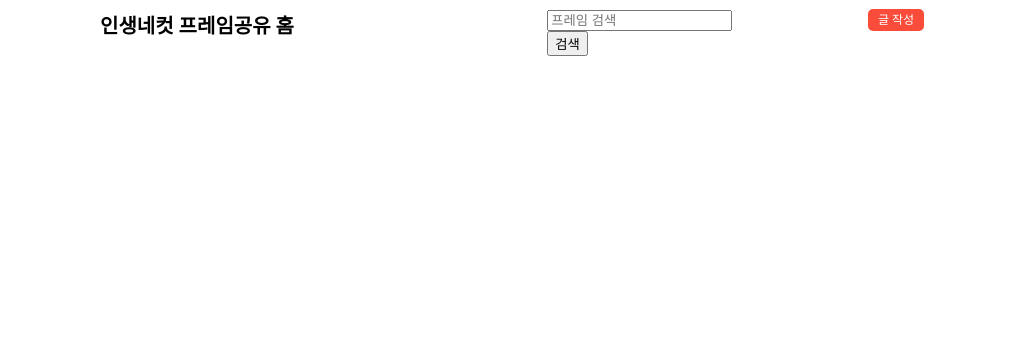
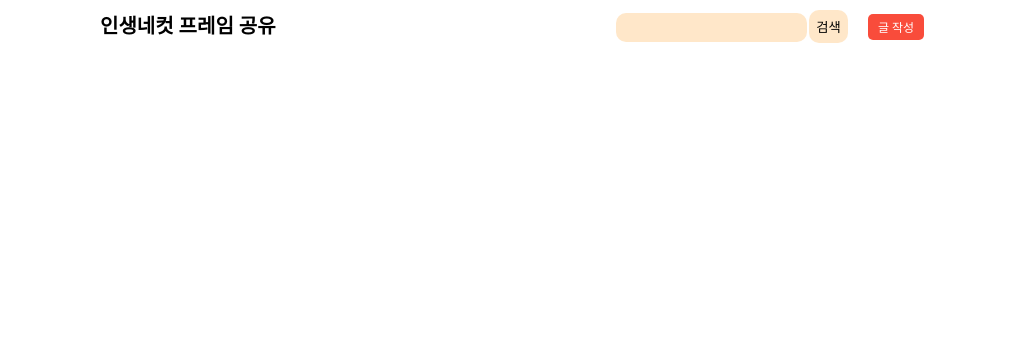
Before and after one commit to piro17-Archive/FilmArchive, a Django app: page /frame in a window 1024 px wide. Shown: the part 100-440 px from the top of the page. Run offline with Django 4.2, Linux system fonts and the light colour scheme; data that the repository does not hold is empty; some libraries are stand-ins or nearby versions.

Commit message:
[design] frame search css

```diff
--- a/static/css/frame.css
+++ b/static/css/frame.css
@@ -64,12 +106,29 @@
   .frame__title {
     font-size: 1.7rem;
     font-weight: 800;
-    width: 70%;
+    width: 40%;
   }
 
-  .frame__letter {
-    width: 30%;
-    text-align: right;
+  .frame__right {
+    display: flex;
+    align-items: center;
+    justify-content: right;
+    width: 60%;
+  }
+
+  .frame__right .frame__search {
+    margin-right: 2rem;
+  }
+
+  .frame__right .frame__search input {
+    background-color: var(--main-skin);
+    border: none;
+    padding: 0.7rem;
+    border-radius: 1rem;
+  }
+
+  .frame__right .frame__create {
+    margin-bottom: 0;
   }
 
   .frame__create {
@@ -120,9 +183,26 @@
     width: 70%;
   }
 
-  .frame__letter {
-    width: 30%;
-    text-align: right;
+  .frame__right {
+    display: flex;
+    align-items: center;
+    justify-content: right;
+    width: 60%;
+  }
+
+  .frame__right .frame__search {
+    margin-right: 2rem;
+  }
+
+  .frame__right .frame__search input {
+    background-color: var(--main-skin);
+    border: none;
+    padding: 0.7rem;
+    border-radius: 1rem;
+  }
+
+  .frame__right .frame__create {
+    margin-bottom: 0;
   }
 
   .frame__create {
--- a/templates/framesharings/frame.html
+++ b/templates/framesharings/frame.html
@@ -2,13 +2,15 @@
 <main>
   <div class="frame__container">
     <div class="frame__flex-box">
-      <h1 class="frame__title">인생네컷 프레임공유 홈</h1>
-      <form action="{% url 'framesharings:frame' %}">
-        <input type="search" name="title" placeholder="프레임 검색" />
-        <input type="submit" value="검색" />
-      </form>
-      <div class="frame__letter">
-        <a href="/framecreate" class="frame__create">글 작성</a>
+      <div class="frame__title">인생네컷 프레임 공유</div>
+      <div class="frame__right">
+        <div class="frame__search">
+          <form action="{% url 'framesharings:frame' %}">
+            <input type="search" name="title" />
+            <input type="submit" value="검색" />
+          </form>
+        </div>
+        <a href="/framecreate"><div class="frame__create">글 작성</div></a>
       </div>
     </div>
 
```
Also changed, not shown: other parts of static/css/frame.css (+60 -14 lines).
